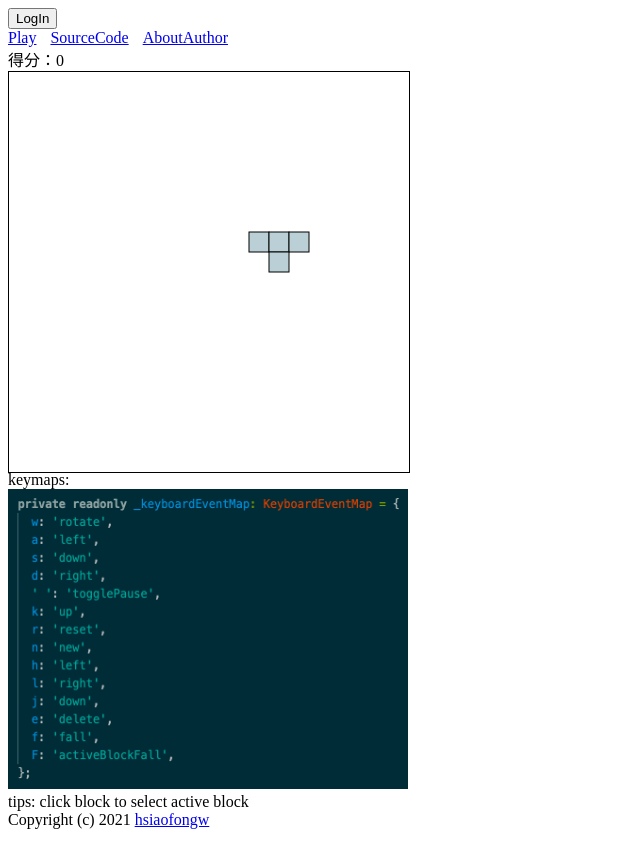
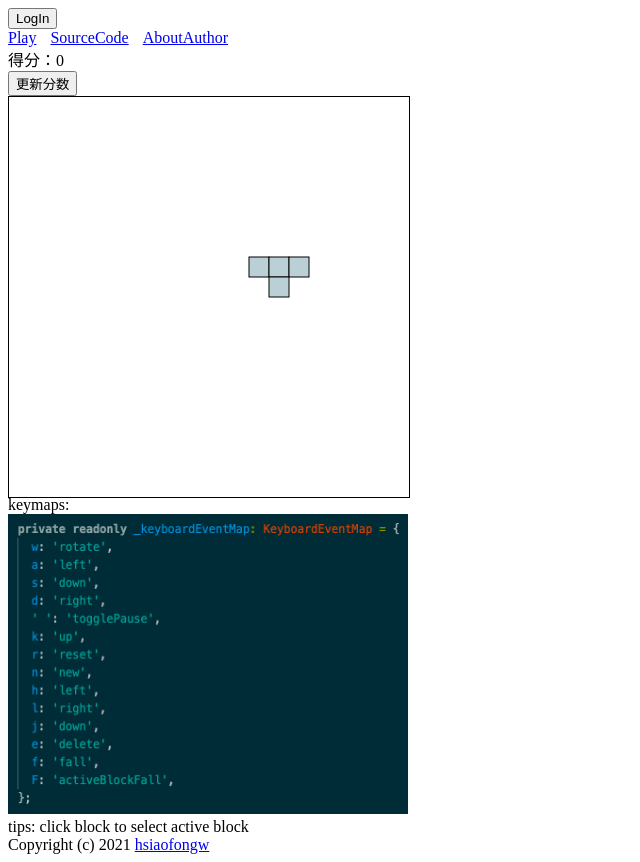
Before and after one commit to hsiaofongw/tetris-d3-angular-demo, an Angular app: page /tetris-play in a window 1280 px wide. Shown: the whole page, without its empty margins (0-640 px from the left). Before the commit the page ends 837 px from the top, so only its background shows below. Built offline with nearby package versions, Linux system fonts and the light colour scheme; no server answers.

Commit message:
feat: 添加按钮

```diff
--- a/src/app/tetris/tetris.component.html
+++ b/src/app/tetris/tetris.component.html
@@ -2,6 +2,7 @@
   <span>得分：</span>
   <span>{{ _scores }}</span>
 </div>
+<div><button (click)="updateScore(_scores)">更新分数</button></div>
 <div class="grid-display-container">
   <app-grid-display
     (onCellClick)="handleCellClick($event)"
--- a/src/app/tetris/tetris.component.ts
+++ b/src/app/tetris/tetris.component.ts
@@ -30,22 +30,7 @@ export class TetrisComponent
 {
   @ViewChild(GridDisplayComponent) gridDisplay!: GridDisplayComponent;
 
-  __scores = 0;
-
-  set _scores(newScore: number) {
-    this.__scores = newScore;
-    this.scoreUpdateHooks.forEach((scoreUpdateHook) =>
-      scoreUpdateHook.triggerWithUpdate({
-        updateType: 'scoreUpdate',
-        payload: newScore,
-        timestamp: new Date().valueOf(),
-      })
-    );
-  }
-
-  get _scores(): number {
-    return this.__scores;
-  }
+  _scores = 0;
 
   _activeBlock?: Block;
   _keyUpSubscription?: Subscription;
@@ -74,6 +59,17 @@ export class TetrisComponent
     private eventDispatcher: GameBoxControlEventsDispatcher,
     private tickSource: TickSource
   ) {}
+
+  updateScore(newScore: number): void {
+    this._scores = newScore;
+    this.scoreUpdateHooks.forEach((scoreUpdateHook) =>
+      scoreUpdateHook.triggerWithUpdate({
+        updateType: 'scoreUpdate',
+        payload: newScore,
+        timestamp: new Date().valueOf(),
+      })
+    );
+  }
 
   onGameBoxUp(): void {
     this._activeBlockMoveUpStep();
@@ -220,7 +216,7 @@ export class TetrisComponent
         this._blocks.forEach((_block) => _block.deleteCell(cell.id));
       });
       this._d3Update();
-      this._scores += this.nCols;
+      this.updateScore(this._scores + this.nCols);
       this.board.cells
         .filter((cell) => cell.point.offsetY < targetCells[0].point.offsetY)
         .forEach((cell) => cell.down());
```
